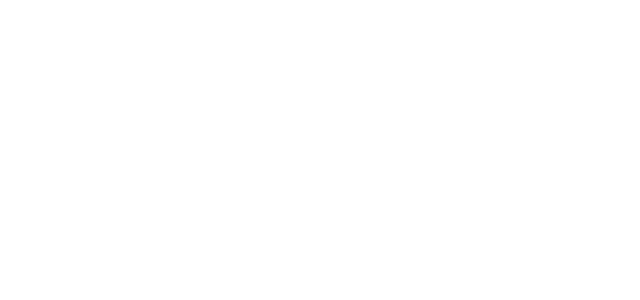
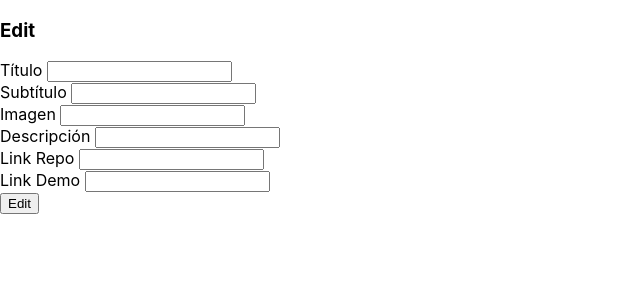
Before and after one commit to AleMCuitino/Portfolio, a React (Create React App) app: page /edit/1 in a window 1280 px wide. Before the commit this address had no page. Shown: the top 300 px of the page, without its empty margins (0-640 px from the left). Built offline with nearby package versions, Linux system fonts and the light colour scheme; no server answers.

Commit message:
Functions crud

```diff
--- a/src/components/Create.jsx
+++ b/src/components/Create.jsx
@@ -9,11 +9,21 @@
 
     const [title, setTitle] = useState('');
     const [subtitle, setSubtitle] = useState('');
+    const [image, setImage] = useState('');
+    const [description, setDescription] = useState('');
+    const [linkRepo, setLinkRepo] = useState('');
+    const [linkDemo, setLinkDemo] = useState('');
     const navigate = useNavigate();
 
     const store = async (e) => {
         e.preventDefault();
-        await axios.post(url, { title: title, subtitle: subtitle })
+        await axios.post(url, {
+            title: title,
+            subtitle: subtitle,
+            image: image,
+            description: description,
+            linkRepo: linkRepo,
+            linkDemo: linkDemo, })
         navigate('/')
     }
 
@@ -25,14 +35,42 @@
                     <label className='form-label'> Título </label>
                     <input
                         value={title}
-                        onChange={(e) => setNombre(e.target.value)}
+                        onChange={(e) => setTitle(e.target.value)}
                         type="text" className='form-control' />
                 </div>
                 <div className='mb-3'>
                     <label className='form-label'> Subtítulo </label>
                     <input
                         value={subtitle}
-                        onChange={(e) => setEmail(e.target.value)}
+                        onChange={(e) => setSubtitle(e.target.value)}
+                        type="text" className='form-control' />
+                </div>
+                <div className='mb-3'>
+                    <label className='form-label'> Imagen </label>
+                    <input
+                        value={image}
+                        onChange={(e) => setImage(e.target.value)}
+                        type="text" className='form-control' />
+                </div>
+                <div className='mb-3'>
+                    <label className='form-label'> Descripción </label>
+                    <input
+                        value={description}
+                        onChange={(e) => setDescription(e.target.value)}
+                        type="text" className='form-control' />
+                </div>
+                <div className='mb-3'>
+                    <label className='form-label'> Link Repo </label>
+                    <input
+                        value={linkRepo}
+                        onChange={(e) => setLinkRepo(e.target.value)}
+                        type="text" className='form-control' />
+                </div>
+                <div className='mb-3'>
+                    <label className='form-label'> Link Demo </label>
+                    <input
+                        value={linkDemo}
+                        onChange={(e) => setLinkDemo(e.target.value)}
                         type="text" className='form-control' />
                 </div>
                 <button type="submit" className='btn btn-success'>Store</button>
--- a/src/components/Edit.jsx
+++ b/src/components/Edit.jsx
@@ -2,21 +2,29 @@
 import React, { useEffect, useState } from 'react'
 import { useNavigate, useParams } from 'react-router-dom';
 
-const url = 'http://localhost:8000/api/personas/'
+const url = 'http://localhost:8000/api/proyectos/'
 
 
 const Edit = () => {
 
-    const [nombre, setNombre] = useState('');
-    const [email, setEmail] = useState('');
+    const [title, setTitle] = useState('');
+    const [subtitle, setSubtitle] = useState('');
+    const [image, setImage] = useState('');
+    const [description, setDescription] = useState('');
+    const [linkRepo, setLinkRepo] = useState('');
+    const [linkDemo, setLinkDemo] = useState('');
     const navigate = useNavigate();
-    const { id } = useParams()
+    const { id } = useParams();
 
     const update = async (e) => {
         e.preventDefault();
         await axios.put(`${url}${id}`, {
-            nombre: nombre,
-            email: email
+            title: title,
+            subtitle: subtitle,
+            image: image,
+            description: description,
+            linkRepo: linkRepo,
+            linkDemo: linkDemo,
         })
         navigate('/')
     }
@@ -24,8 +32,12 @@
     useEffect(() => {
         const getElementsById = async () => {
             const response = await axios.get(`${url}${id}`)
-            setNombre(response.data.nombre);
-            setEmail(response.data.email);
+            setTitle(response.data.title);
+            setSubtitle(response.data.subtitle);
+            setImage(response.data.image);
+            setDescription(response.data.description);
+            setLinkRepo(response.data.linkRepo);
+            setLinkDemo(response.data.linkDemo);
         }
         getElementsById();
     }, [])
@@ -35,17 +47,45 @@
             <h3>Edit</h3>
             <form onSubmit={update}>
                 <div className='mb-3'>
-                    <label className='form-label'> nombre </label>
+                    <label className='form-label'> Título </label>
                     <input
-                        value={nombre}
-                        onChange={(e) => setNombre(e.target.value)}
+                        value={title}
+                        onChange={(e) => setTitle(e.target.value)}
                         type="text" className='form-control' />
                 </div>
                 <div className='mb-3'>
-                    <label className='form-label'> email </label>
+                    <label className='form-label'> Subtítulo </label>
                     <input
-                        value={email}
-                        onChange={(e) => setEmail(e.target.value)}
+                        value={subtitle}
+                        onChange={(e) => setSubtitle(e.target.value)}
+                        type="text" className='form-control' />
+                </div>
+                <div className='mb-3'>
+                    <label className='form-label'> Imagen </label>
+                    <input
+                        value={image}
+                        onChange={(e) => setImage(e.target.value)}
+                        type="text" className='form-control' />
+                </div>
+                <div className='mb-3'>
+                    <label className='form-label'> Descripción </label>
+                    <input
+                        value={description}
+                        onChange={(e) => setDescription(e.target.value)}
+                        type="text" className='form-control' />
+                </div>
+                <div className='mb-3'>
+                    <label className='form-label'> Link Repo </label>
+                    <input
+                        value={linkRepo}
+                        onChange={(e) => setLinkRepo(e.target.value)}
+                        type="text" className='form-control' />
+                </div>
+                <div className='mb-3'>
+                    <label className='form-label'> Link Demo </label>
+                    <input
+                        value={linkDemo}
+                        onChange={(e) => setLinkDemo(e.target.value)}
                         type="text" className='form-control' />
                 </div>
                 <button type="submit" className='btn btn-success'>Edit</button>
--- a/src/router/Router.jsx
+++ b/src/router/Router.jsx
@@ -2,6 +2,8 @@
 import React from "react";
 import {BrowserRouter, Routes, Route } from "react-router-dom";
 import Home from "../views/home/Home";
+import Create from "../components/Create";
+import Edit from "../components/Edit";
 
 
 const Router = () => {
@@ -9,6 +11,8 @@
         <BrowserRouter>
             <Routes>
                 <Route path="/" element={<Home />}></Route>
+                <Route path="/create" element={<Create />}></Route>
+                <Route path="/edit/:id" element={<Edit />}></Route>
             </Routes>
         </BrowserRouter>
     );
```
Also changed, not shown: src/views/crud/Crud.jsx (added, +11 -0 lines).
